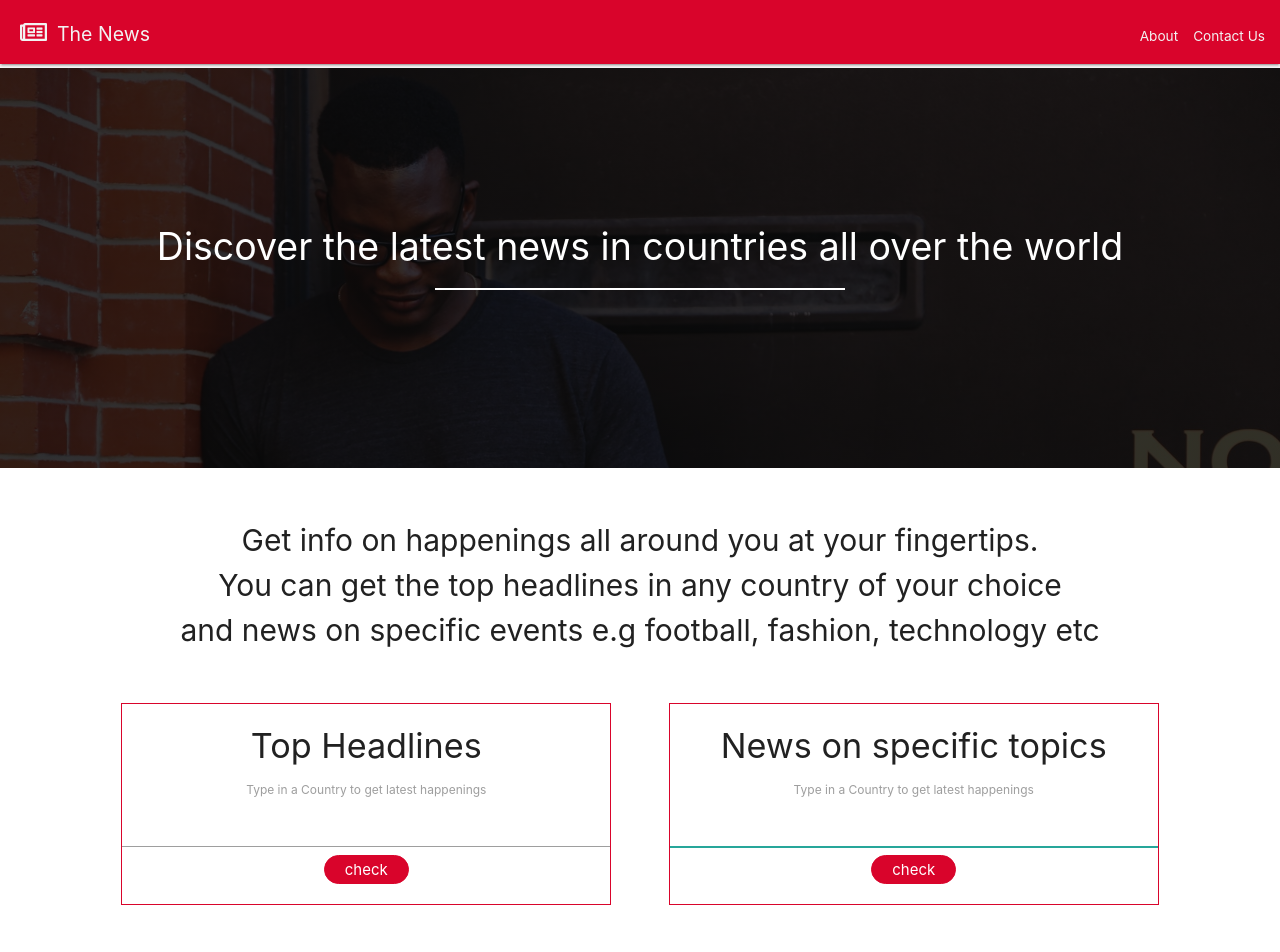
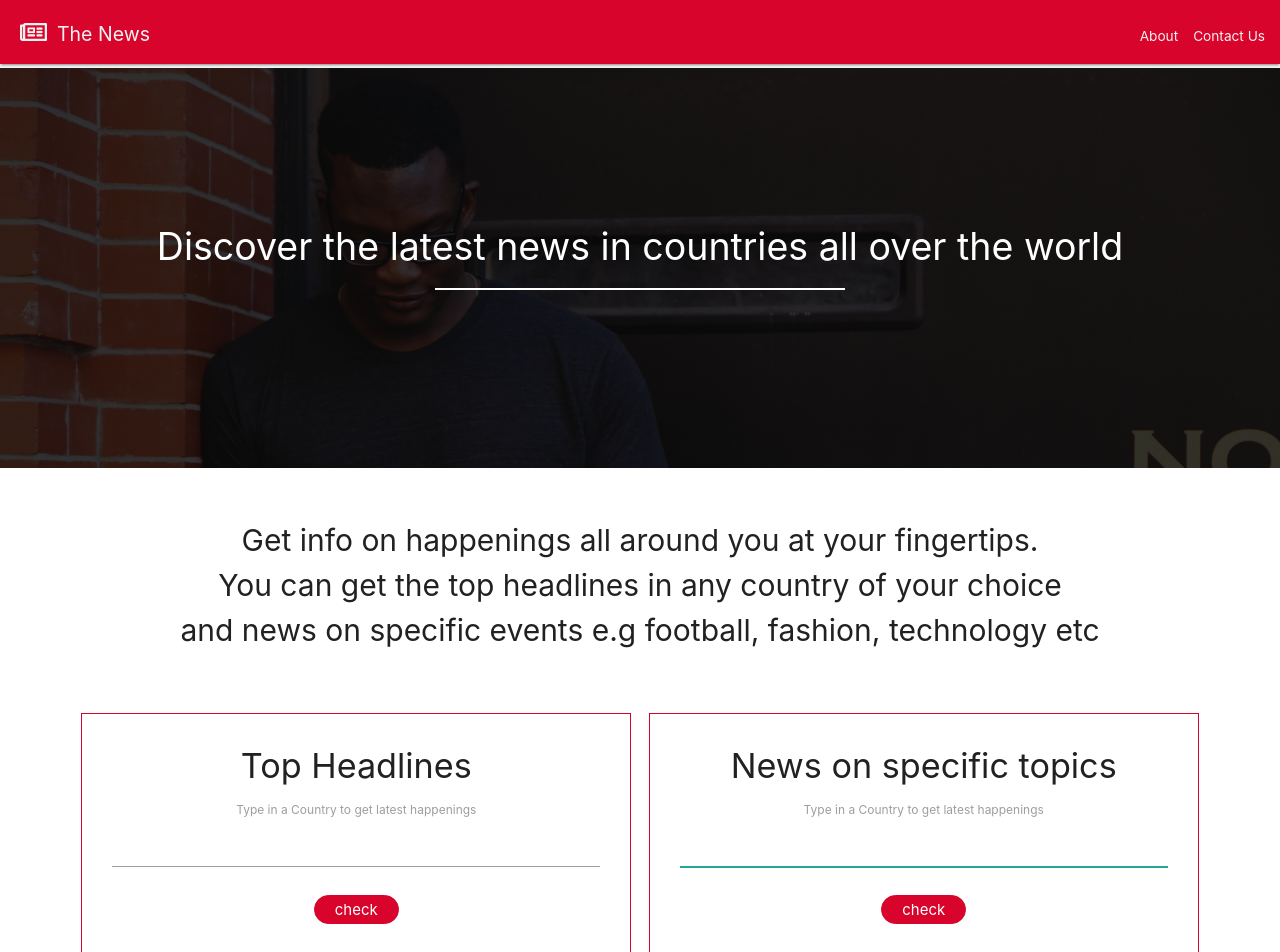
Before and after one commit to Queen-esther01/newsapp, a React (Create React App) app: page / in a window 1280 px wide. Shown: the top 952 px of the page. Before the commit the page ends 905 px from the top, so only its background shows below. Built offline with nearby package versions, Linux system fonts and the light colour scheme.

Commit message:
adjust spacing

```diff
--- a/src/components/navbar.css
+++ b/src/components/navbar.css
@@ -58,16 +58,20 @@ li:hover{
 }
 .headlines,
 .topic{
-    /* width: 50vw; */
+    /* width: 100vw; */
     text-align: center;
     border: 1px solid #D9042B;
-    margin-top: 30px;
+    margin-top: 40px;
+    padding: 10px 30px;
 }
 .country-form,
 .topic-form{
     text-align: center;
 }
-
+.topic-input,
+.country-input{
+    padding-bottom: 10px;
+}
 .headline-button,
 .topic-button{
     padding: 5px 20px;
@@ -75,7 +79,7 @@ li:hover{
     border-radius: 10rem;
     color: white;
     background-color: #D9042B;
-    margin-bottom: 20px;
+    margin: 20px 20px;
 }
 .search-section{
     width: 90%;
--- a/src/components/topics.js
+++ b/src/components/topics.js
@@ -20,6 +20,7 @@ class Topics extends Component {
                <h4>News on specific topics</h4>
                 <form className = 'topic-form'>
                     <label htmlFor='topic'>Type in a Country to get latest happenings</label>
+                    {/* <div className = 'input-wrapper'></div> */}
                     <input autoFocus value = {this.state.topic} onChange ={this.handleChange} className ="topic-input" type = 'text' />
                 </form>
                 <button className = 'topic-button' onClick = {this.handleClick} >check</button>
```
